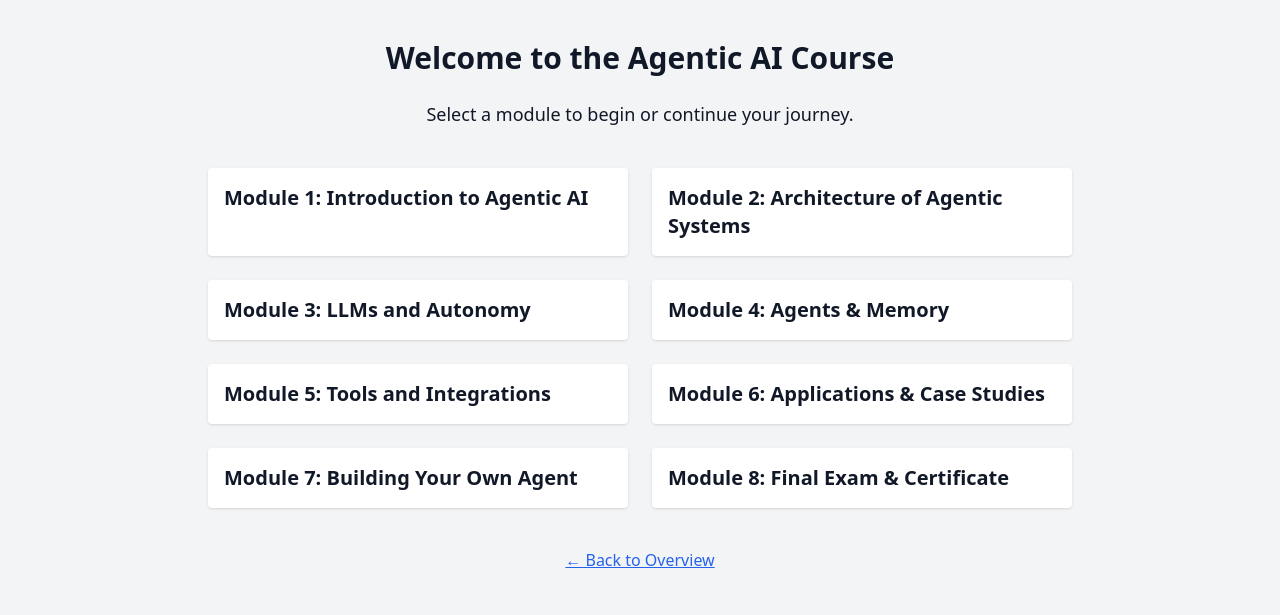
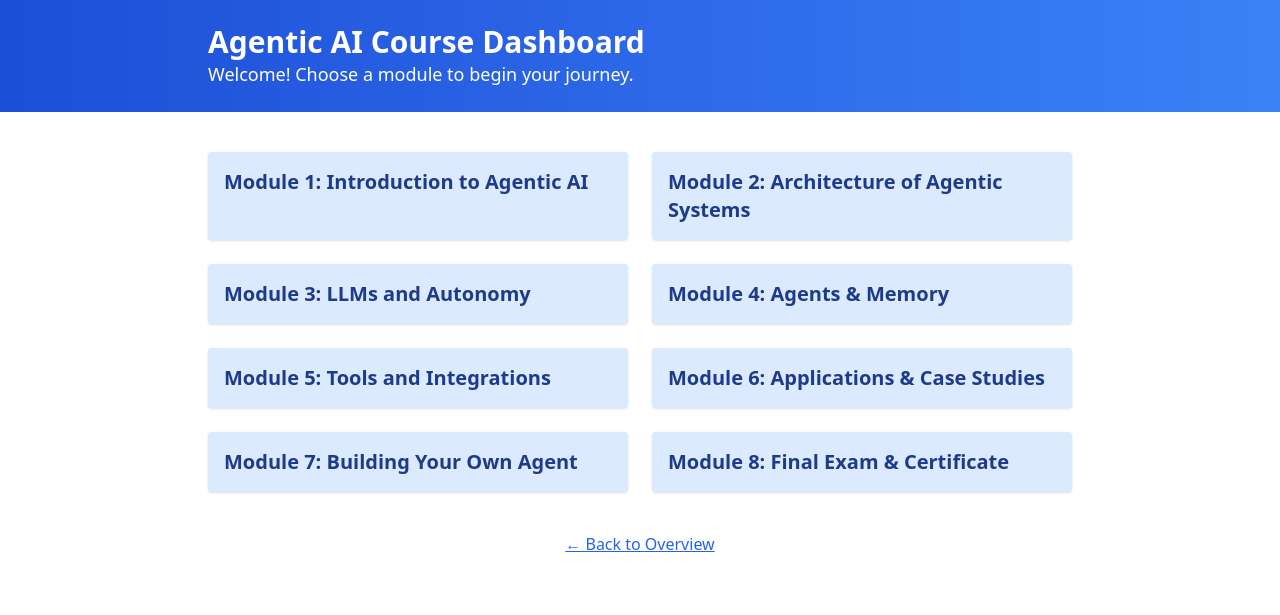
Before and after one commit to iessel-git/Agentic-AI-Course, a plain HTML site: page modules.html in a window 1280 px wide. Drawn offline with nearby package versions, Linux system fonts and the light colour scheme.

Commit message:
Update modules.html

```diff
--- a/modules.html
+++ b/modules.html
@@ -6,41 +6,45 @@
   <title>Agentic AI Course Modules</title>
   <script src="https://cdn.tailwindcss.com"></script>
 </head>
-<body class="bg-gray-100 text-gray-900">
-  <div class="max-w-4xl mx-auto px-4 py-10">
-    <h1 class="text-3xl font-bold text-center mb-6">Welcome to the Agentic AI Course</h1>
-    <p class="text-center text-lg mb-10">Select a module to begin or continue your journey.</p>
+<body class="bg-white text-gray-900">
+  <header class="bg-gradient-to-r from-blue-700 to-blue-500 text-white py-6">
+    <div class="max-w-4xl mx-auto px-4">
+      <h1 class="text-3xl font-bold">Agentic AI Course Dashboard</h1>
+      <p class="text-lg">Welcome! Choose a module to begin your journey.</p>
+    </div>
+  </header>
 
+  <main class="max-w-4xl mx-auto px-4 py-10">
     <div class="grid grid-cols-1 sm:grid-cols-2 gap-6">
-      <a href="module1.html" class="bg-white p-4 shadow rounded hover:bg-blue-50">
-        <h2 class="text-xl font-semibold">Module 1: Introduction to Agentic AI</h2>
+      <a href="module1.html" class="bg-blue-100 hover:bg-blue-200 p-4 shadow rounded">
+        <h2 class="text-xl font-semibold text-blue-900">Module 1: Introduction to Agentic AI</h2>
       </a>
-      <a href="module2.html" class="bg-white p-4 shadow rounded hover:bg-blue-50">
-        <h2 class="text-xl font-semibold">Module 2: Architecture of Agentic Systems</h2>
+      <a href="module2.html" class="bg-blue-100 hover:bg-blue-200 p-4 shadow rounded">
+        <h2 class="text-xl font-semibold text-blue-900">Module 2: Architecture of Agentic Systems</h2>
       </a>
-      <a href="module3.html" class="bg-white p-4 shadow rounded hover:bg-blue-50">
-        <h2 class="text-xl font-semibold">Module 3: LLMs and Autonomy</h2>
+      <a href="module3.html" class="bg-blue-100 hover:bg-blue-200 p-4 shadow rounded">
+        <h2 class="text-xl font-semibold text-blue-900">Module 3: LLMs and Autonomy</h2>
       </a>
-      <a href="module4.html" class="bg-white p-4 shadow rounded hover:bg-blue-50">
-        <h2 class="text-xl font-semibold">Module 4: Agents & Memory</h2>
+      <a href="module4.html" class="bg-blue-100 hover:bg-blue-200 p-4 shadow rounded">
+        <h2 class="text-xl font-semibold text-blue-900">Module 4: Agents & Memory</h2>
       </a>
-      <a href="module5.html" class="bg-white p-4 shadow rounded hover:bg-blue-50">
-        <h2 class="text-xl font-semibold">Module 5: Tools and Integrations</h2>
+      <a href="module5.html" class="bg-blue-100 hover:bg-blue-200 p-4 shadow rounded">
+        <h2 class="text-xl font-semibold text-blue-900">Module 5: Tools and Integrations</h2>
       </a>
-      <a href="module6.html" class="bg-white p-4 shadow rounded hover:bg-blue-50">
-        <h2 class="text-xl font-semibold">Module 6: Applications & Case Studies</h2>
+      <a href="module6.html" class="bg-blue-100 hover:bg-blue-200 p-4 shadow rounded">
+        <h2 class="text-xl font-semibold text-blue-900">Module 6: Applications & Case Studies</h2>
       </a>
-      <a href="module7.html" class="bg-white p-4 shadow rounded hover:bg-blue-50">
-        <h2 class="text-xl font-semibold">Module 7: Building Your Own Agent</h2>
+      <a href="module7.html" class="bg-blue-100 hover:bg-blue-200 p-4 shadow rounded">
+        <h2 class="text-xl font-semibold text-blue-900">Module 7: Building Your Own Agent</h2>
       </a>
-      <a href="module8.html" class="bg-white p-4 shadow rounded hover:bg-blue-50">
-        <h2 class="text-xl font-semibold">Module 8: Final Exam & Certificate</h2>
+      <a href="module8.html" class="bg-blue-100 hover:bg-blue-200 p-4 shadow rounded">
+        <h2 class="text-xl font-semibold text-blue-900">Module 8: Final Exam & Certificate</h2>
       </a>
     </div>
 
     <div class="mt-10 text-center">
       <a href="index.html" class="text-blue-600 underline">← Back to Overview</a>
     </div>
-  </div>
+  </main>
 </body>
 </html>
```
